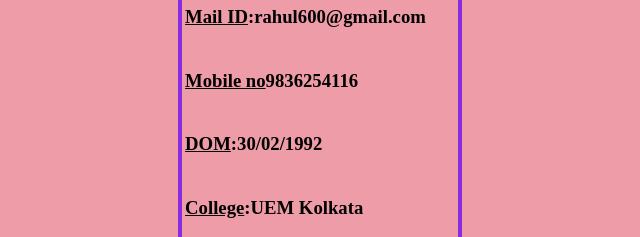
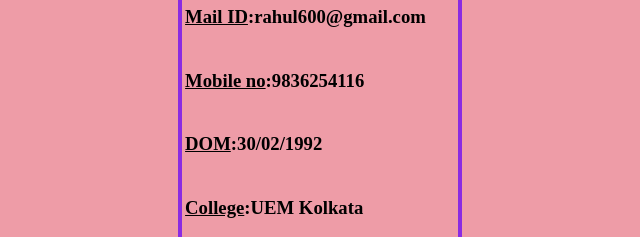
Before and after one commit to souvik125/Online-Book-Store, a plain HTML site: page User Profile.html in a window 1280 px wide. Shown: the part 362-599 px from the top of the page, 320-960 px from the left. Drawn offline with Linux system fonts and the light colour scheme.

Commit message:
Update User Profile.html

```diff
--- a/User Profile.html
+++ b/User Profile.html
@@ -24,7 +24,7 @@
             <td><h3><u>Mail ID</u>:rahul600@gmail.com</h3></td>
         </tr>
         <tr>
-            <td><h3><u>Mobile no</u>9836254116</h3></td>
+            <td><h3><u>Mobile no</u>:9836254116</h3></td>
         </tr>
         <tr>
             <td><h3><u>DOM</u>:30/02/1992</h3></td>
```
